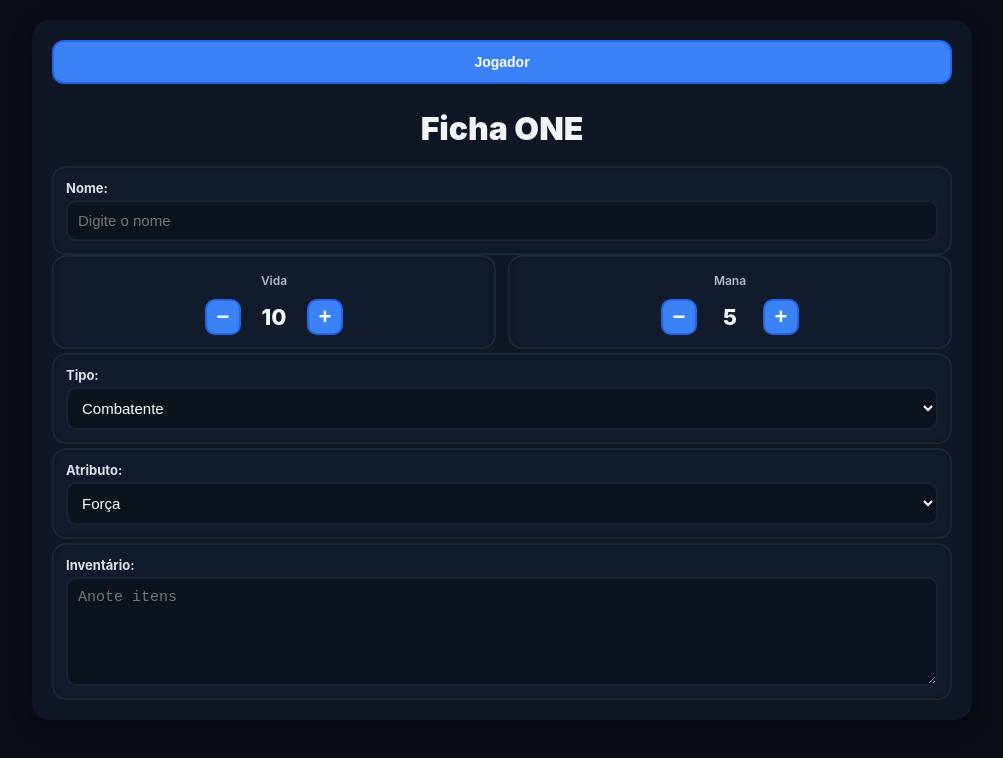
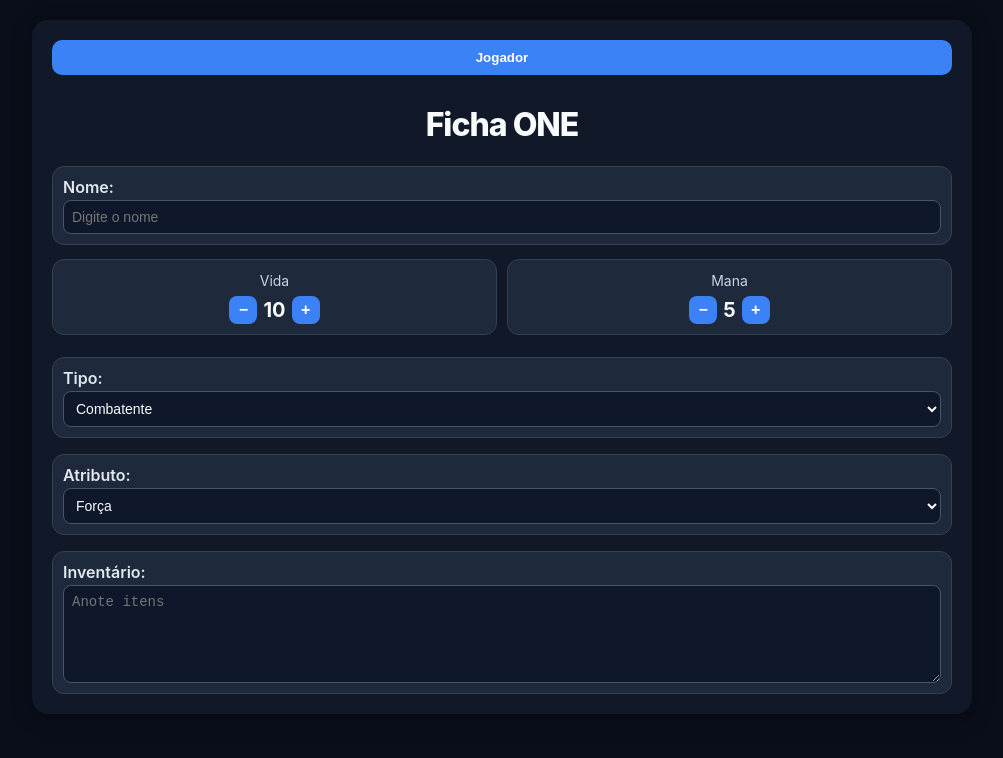
Before and after one commit to girassoisazuis2308-ops/one, a website built with Vite: page index.html in a window 1280 px wide. Shown: the whole page, without its empty margins (138-1141 px from the left). Built offline with nearby package versions, Linux system fonts and the light colour scheme; what @owlbear-rodeo/sdk would draw is missing.

Commit message:
Update styles for improved UI appearance

```diff
--- a/index.html
+++ b/index.html
@@ -8,189 +8,190 @@
     <!-- Vue 3 via CDN -->
     <script src="https://unpkg.com/vue@3/dist/vue.global.prod.js"></script>
 
-   <style>
+    <style>
   /* ======== TEMA GLOBAL ======== */
   body {
     font-family: "Inter", sans-serif;
-    background: #0A0D16; /* fundo escuro profundo */
+    background: #0A0E1A; /* fundo azul MUITO escuro */
     margin: 0;
     padding: 0;
-    color: #E5E7EB;
+    color: #F8FAFC; /* texto branco suave */
   }
 
   #app {
     max-width: 900px;
     margin: auto;
+    background: #111827; /* card principal */
     padding: 20px;
     margin-top: 20px;
-
-    background: #0F1624; /* chapado */
-    border-radius: 18px;
-    box-shadow: 0 6px 20px rgba(0,0,0,0.4);
+    border-radius: 16px;
+    box-shadow: 0 4px 20px rgba(0,0,0,0.35);
   }
 
   /* ======== MENU ======== */
   nav {
     display: flex;
-    gap: 12px;
-    margin-bottom: 25px;
+    gap: 10px;
+    margin-bottom: 20px;
   }
 
   nav button {
     flex: 1;
-    padding: 12px;
-
-    background: #141C2B;
-    color: #D1D5DB;
-
-    border: 2px solid #1F2937;
-    border-radius: 12px;
-
-    font-size: 14px;
+    padding: 10px;
+    background: #1E293B; /* cinza azulado */
+    border: none;
+    border-radius: 10px;
     font-weight: 600;
-
+    color: #F1F5F9;
     cursor: pointer;
-    transition: 0.2s ease-in-out;
+    transition: 0.2s;
   }
 
   nav button.active {
-    background: #3B82F6;
-    border-color: #2563EB;
+    background: #3B82F6; /* azul vivo */
     color: white;
   }
 
   /* ======== TÍTULO ======== */
   h1 {
-    margin: 0;
+    margin-top: 0;
+    font-weight: 800;
+    color: #F8FAFC;
+    letter-spacing: -1px;
     text-align: center;
-    font-size: 32px;
-    font-weight: 900;
-    margin-top: 10px;
-    margin-bottom: 18px;
-    color: #F3F4F6;
+    margin-bottom: 6px;   /* antes era ~20px, agora está bem menor */
+    margin-top: 10px;     /* deixa mais alinhado com o topo */
+  }
+
+  /* ======== LAYOUT ======== */
+  .sheet, .master {
+    display: flex;
+    flex-direction: column;
+    gap: 14px;
   }
 
   /* ======== CAMPOS ======== */
   .field {
     display: flex;
     flex-direction: column;
-
-    background: #121B2C; /* bloco sólido */
-    border: 2px solid #1E2635;
-    border-radius: 14px;
-
-    padding: 12px;
-    margin-top: 4px;
-
-    box-shadow: inset 0 0 4px rgba(0,0,0,0.2);
+    background: #1E293B;
+    border: 1px solid #334155;
+    border-radius: 12px;
+    padding: 10px;
+    margin-top: 2px;
   }
 
   .field label {
-    font-size: 13px;
-    font-weight: 700;
-    margin-bottom: 4px;
-    color: #DCE1E8;
+    font-weight: 600;
+    margin-bottom: 3px;
+    color: #E2E8F0;
   }
 
   input, select, textarea {
-    padding: 10px;
-    border-radius: 10px;
-
-    background: #0C131F;
-    border: 2px solid #1A2231;
-
-    font-size: 15px;
-    color: #FFFFFF;
-
-    outline: none;
+    padding: 8px;
+    border-radius: 8px;
+    border: 1px solid #475569;
+    font-size: 14px;
+    background: #0F172A;
+    color: #F8FAFC;
   }
 
   textarea {
     resize: vertical;
   }
 
-  /* ======== VIDA / MANA ======== */
+  /* ======== ROW ======== */
+  .row {
+    display: flex;
+    align-items: center;
+    justify-content: space-between;
+  }
+
+  .row button {
+    background: #3B82F6;
+    color: white;
+    border: none;
+    padding: 6px 12px;
+    border-radius: 8px;
+    font-weight: 700;
+    cursor: pointer;
+  }
+
+  .row span {
+    font-size: 20px;
+    font-weight: bold;
+    width: 40px;
+    text-align: center;
+  }
+
+  /* ======== BOX DAS FICHAS ======== */
+  .ficha {
+    background: #1E293B;
+    border: 1px solid #334155;
+    border-radius: 12px;
+    padding: 12px;
+    margin-bottom: 8px;
+    color: #F1F5F9;
+  }
+
+  .ficha h2 {
+    margin: 0 0 5px 0;
+    font-size: 18px;
+    font-weight: 700;
+  }
+
+  .ficha p {
+    margin: 2px 0;
+  }
+
+  /* ======== VIDA / MANA LADO A LADO ======== */
   .stats-row {
     display: flex;
-    gap: 12px;
+    gap: 10px;
+    margin-bottom: 6px;
   }
 
   .stat-box {
     flex: 1;
+    background: #1E293B;
+    border: 1px solid #334155;
+    padding: 10px;
+    border-radius: 12px;
     text-align: center;
-
-    background: #121B2C;
-    border: 2px solid #1E2635;
-    border-radius: 14px;
-    padding: 12px;
-
-    box-shadow: inset 0 0 4px rgba(0,0,0,0.25);
   }
 
   .stat-box .label {
-    font-size: 12px;
-    color: #AEB8C5;
-    font-weight: 600;
+    font-size: 14px;
+    color: #CBD5E1;
   }
 
   .stat-controls {
     display: flex;
+    align-items: center;
     justify-content: center;
-    align-items: center;
-    gap: 14px;
-    margin-top: 10px;
+    gap: 6px;
+    margin-top: 6px;
   }
 
   .stat-controls button {
-    width: 36px;
-    height: 36px;
-    border-radius: 10px;
-
+    width: 28px;
+    height: 28px;
     background: #3B82F6;
-    border: 2px solid #2563EB;
-
+    border: none;
+    border-radius: 8px;
+    font-size: 16px;
+    font-weight: bold;
     color: white;
-    font-size: 22px;
-    font-weight: bold;
-
-    display: flex;
-    align-items: center;
-    justify-content: center;
-
     cursor: pointer;
+    padding: 0;
   }
 
   .stat-controls .value {
-    font-size: 22px;
-    font-weight: 800;
-    color: #F9FAFB;
-    width: 38px;
-    text-align: center;
+    font-size: 20px;
+    font-weight: bold;
+    color: #F8FAFC;
   }
-
-  /* ======== FICHAS (mestre) ======== */
-  .ficha {
-    background: #121B2C;
-    border: 2px solid #1E2635;
-    border-radius: 14px;
-    padding: 12px;
-    margin-bottom: 10px;
-
-    box-shadow: inset 0 0 4px rgba(0,0,0,0.25);
-  }
-
-  .ficha h2 {
-    font-size: 18px;
-    margin: 0 0 6px 0;
-  }
-
-  .ficha p {
-    margin: 4px 0;
-    font-size: 14px;
-  }
-
 </style>
-
 
   </head>
   <body>
```
